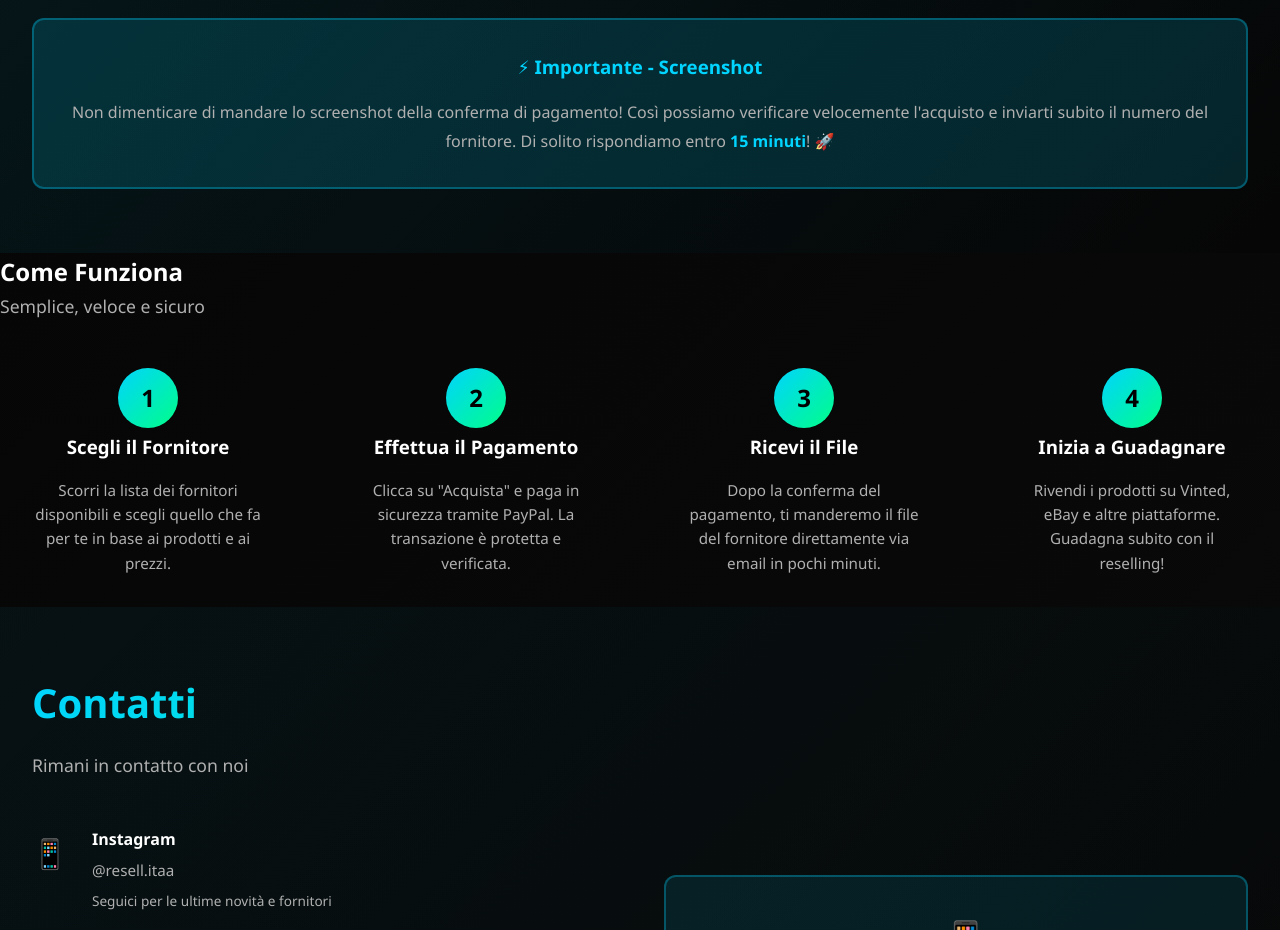
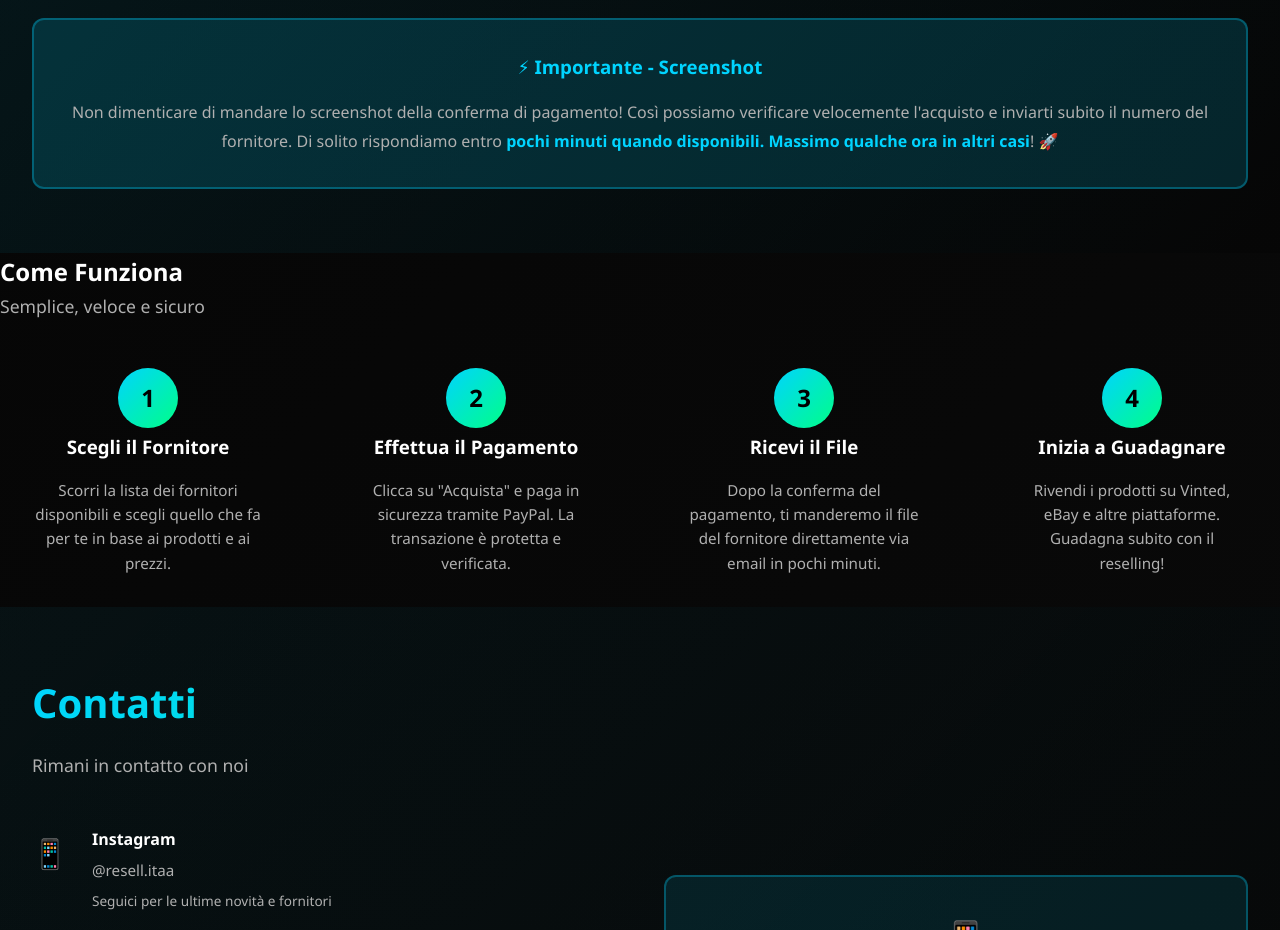
Before and after one commit to alexmaerne/RESELL_ITA, a plain HTML site: page index.html in a window 1280 px wide. Shown: the part 3900-4830 px from the top of the page. Drawn offline with Linux system fonts and the light colour scheme.

Commit message:
Add files via upload

```diff
--- a/index.html
+++ b/index.html
@@ -805,7 +805,7 @@
             <p style="color: var(--text-muted); line-height: 1.8;">
                 Non dimenticare di mandare lo screenshot della conferma di pagamento!
                 Così possiamo verificare velocemente l'acquisto e inviarti subito il numero del fornitore.
-                Di solito rispondiamo entro <strong style="color: var(--accent);">15 minuti</strong>! 🚀
+                Di solito rispondiamo entro <strong style="color: var(--accent);">pochi minuti quando disponibili. Massimo qualche ora in altri casi</strong>! 🚀
             </p>
         </div>
     </section>
```
